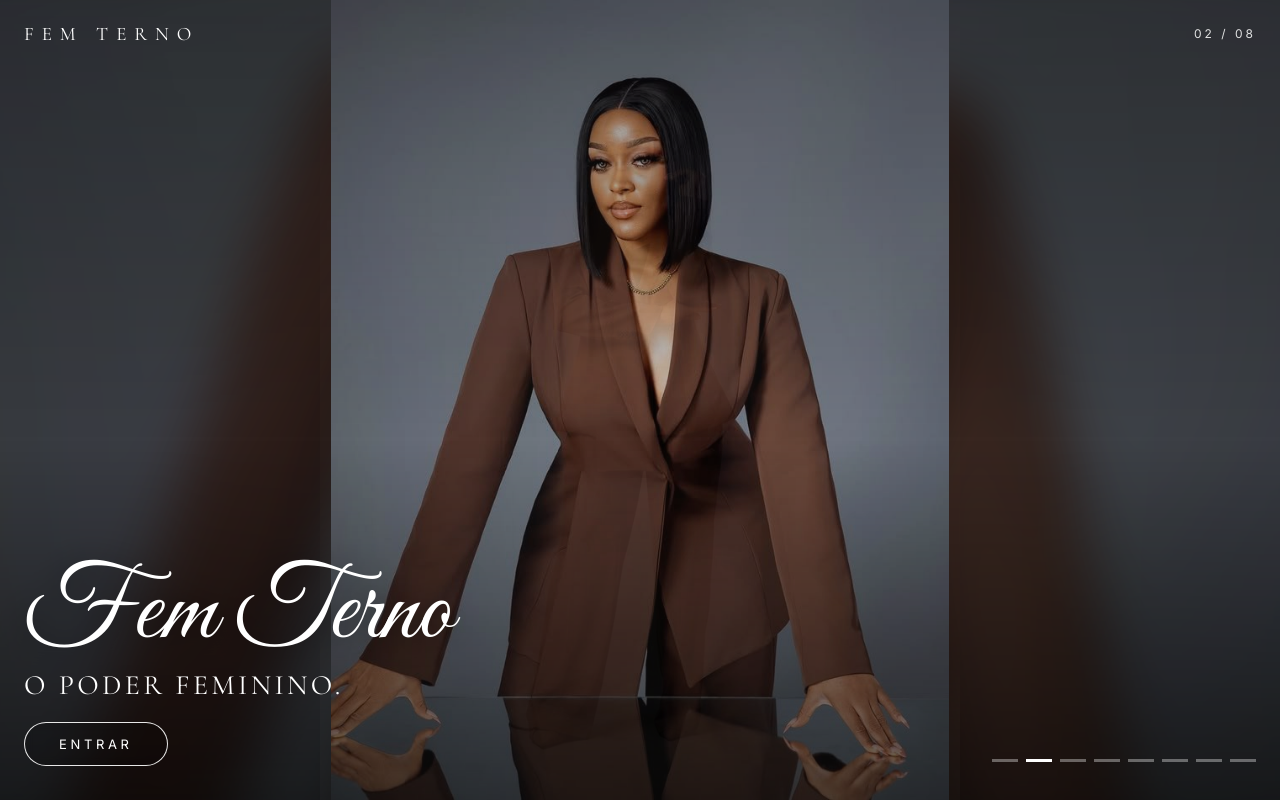
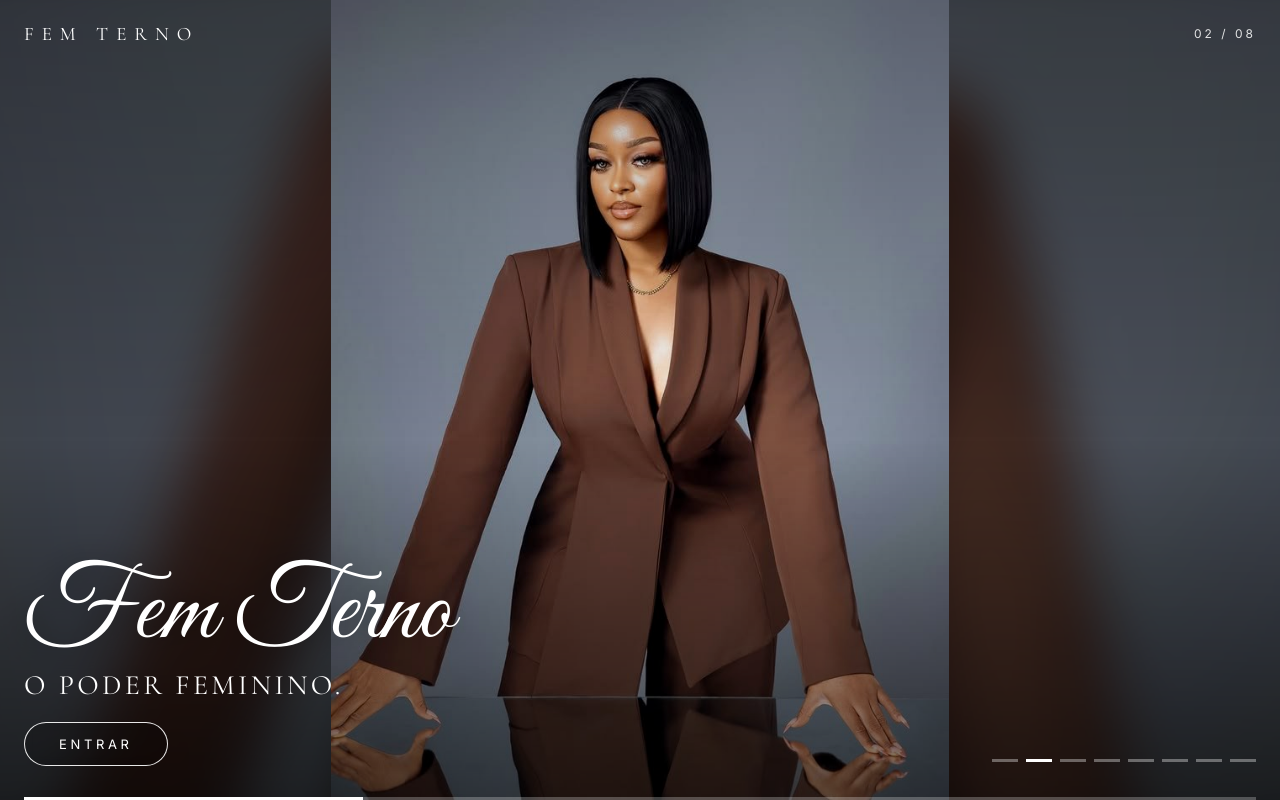
Before and after one commit to fernanda312/fem-terno, a plain HTML site: page index.html in a window 1280 px wide. Drawn offline with nearby package versions, Linux system fonts and the light colour scheme.

Commit message:
Add files via upload

```diff
--- a/index.html
+++ b/index.html
@@ -26,6 +26,8 @@
   .tagline{margin-top:2px;font-family:'Cormorant Garamond',serif;font-size:clamp(20px,4vw,28px);letter-spacing:.12em;text-transform:uppercase}
   .enter{display:inline-block;margin-top:20px;padding:13px 34px;border:1px solid rgba(255,255,255,.9);border-radius:999px;color:#fff;text-decoration:none;font-size:13px;letter-spacing:.28em;text-transform:uppercase;background:rgba(0,0,0,.18);backdrop-filter:blur(4px)}
   .enter:hover{background:#fff;color:#111}
+  .progress{position:absolute;left:24px;right:24px;bottom:0;height:3px;background:rgba(255,255,255,.25);z-index:6}
+  .progress i{display:block;height:100%;width:0;background:#fff}
   .dots{position:absolute;right:24px;bottom:38px;z-index:6;display:flex;gap:8px}
   .dots button{width:26px;height:3px;border:0;background:rgba(255,255,255,.35);cursor:pointer;padding:0}
   .dots button.active{background:#fff}
@@ -68,6 +70,7 @@
     <a class="enter" href="estilista.html">Entrar</a>
   </div>
 
+  <div class="progress"><i id="prog"></i></div>
   <div class="dots" role="group" aria-label="Mudar de foto">
     <button type="button" class="active" data-go="0" aria-label="Foto 1"></button>
     <button type="button" data-go="1" aria-label="Foto 2"></button>
@@ -87,6 +90,7 @@
   var slides = document.querySelectorAll('.slide');
   var dots = document.querySelectorAll('.dots button');
   var num = document.getElementById('num');
+  var prog = document.getElementById('prog');
   var current = 0;
   var timer = null;
   function show(i){
@@ -94,10 +98,11 @@
     slides.forEach(function(s, k){ s.classList.toggle('active', k === current); });
     dots.forEach(function(d, k){ d.classList.toggle('active', k === current); });
     num.textContent = String(current + 1).padStart(2, '0');
+    if (prog) { prog.style.transition = 'none'; prog.style.width = '0%'; void prog.offsetWidth; prog.style.transition = 'width 4s linear'; prog.style.width = '100%'; }
   }
   function restart(){
     if (timer) clearInterval(timer);
-    timer = setInterval(function(){ show(current + 1); }, 4500);
+    timer = setInterval(function(){ show(current + 1); }, 4000);
   }
   dots.forEach(function(d){
     d.addEventListener('click', function(){
@@ -114,6 +119,8 @@
     if (Math.abs(dx) > 40){ show(current + (dx < 0 ? 1 : -1)); restart(); }
     startX = null;
   }, {passive:true});
+  document.addEventListener('visibilitychange', function(){ if (!document.hidden) { show(current); restart(); } });
+  show(0);
   restart();
 })();
 </script>
```
